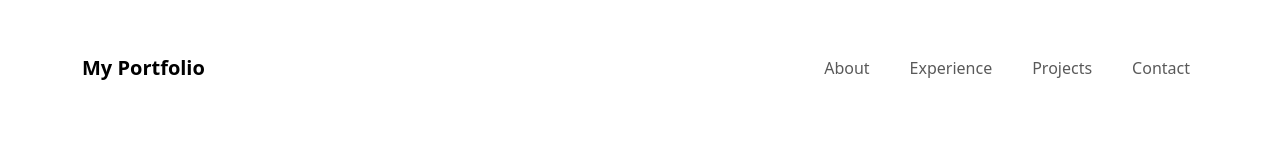
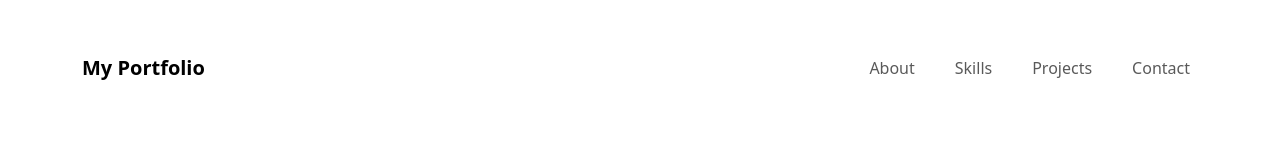
Before and after one commit to aashutoshpandey11/aashutosh-portfolio, a React (Vite) app: page / in a window 1280 px wide. Shown: the top 160 px of the page. Built offline with nearby package versions, Linux system fonts and the light colour scheme.

Commit message:
Update code

```diff
--- a/src/components/Hero.jsx
+++ b/src/components/Hero.jsx
@@ -28,7 +28,7 @@
                 <a className="nav-link" href="#about">About</a>
               </li>
               <li className="nav-item">
-                <a className="nav-link" href="#experience">Experience</a>
+                <a className="nav-link" href="#skills">Skills</a>
               </li>
               <li className="nav-item">
                 <a className="nav-link" href="#projects">Projects</a>
```
